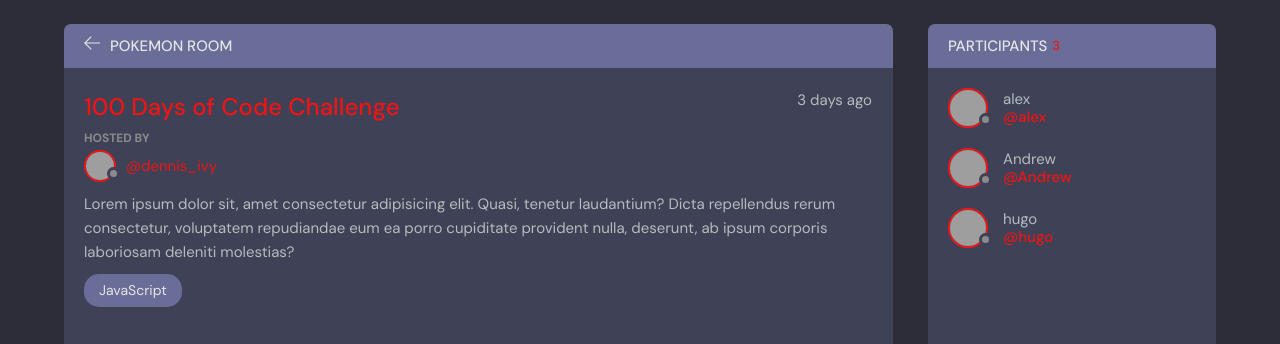
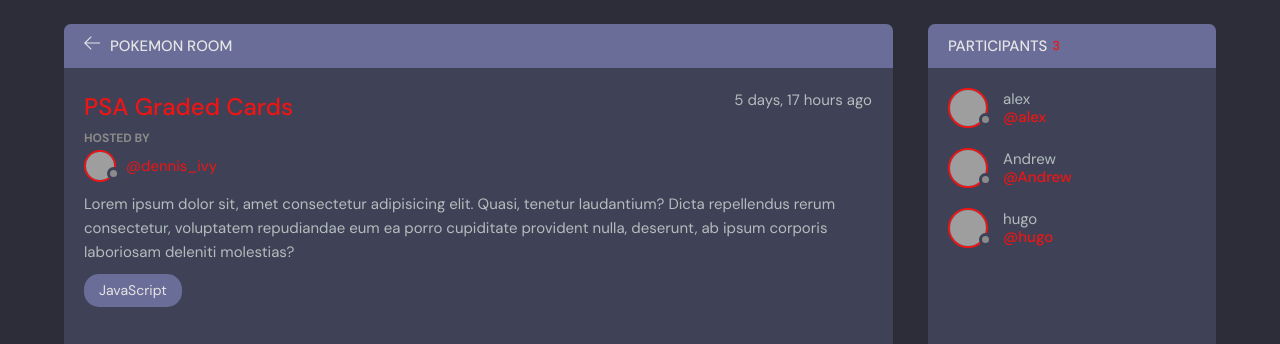
Before and after one commit to aokealy/pokemon, a Django app: page /room/1/ in a window 1280 px wide. Shown: the part 76-420 px from the top of the page. Run offline with Django 4.2, Linux system fonts and the light colour scheme; data comes from the database, SQL or seed files in the repository; grey boxes are pictures that could not be loaded.

Commit message:
Update room.html
clear some comments and add more conditions for room name and time the room was created

```diff
--- a/main/templates/main/room.html
+++ b/main/templates/main/room.html
@@ -56,27 +56,12 @@
             </div>
             {% endif %}
 
-            <!-- <button class="action-button" data-id="120" data-delete-url="https://randomuser.me/api/3324923"
-            data-edit-url="profile.html">
-            <svg version="1.1" xmlns="http://www.w3.org/2000/svg" width="32" height="32" viewBox="0 0 32 32">
-              <title>ellipsis-horizontal</title>
-              <path
-                d="M16 7.843c-2.156 0-3.908-1.753-3.908-3.908s1.753-3.908 3.908-3.908c2.156 0 3.908 1.753 3.908 3.908s-1.753 3.908-3.908 3.908zM16 1.98c-1.077 0-1.954 0.877-1.954 1.954s0.877 1.954 1.954 1.954c1.077 0 1.954-0.877 1.954-1.954s-0.877-1.954-1.954-1.954z">
-              </path>
-              <path
-                d="M16 19.908c-2.156 0-3.908-1.753-3.908-3.908s1.753-3.908 3.908-3.908c2.156 0 3.908 1.753 3.908 3.908s-1.753 3.908-3.908 3.908zM16 14.046c-1.077 0-1.954 0.877-1.954 1.954s0.877 1.954 1.954 1.954c1.077 0 1.954-0.877 1.954-1.954s-0.877-1.954-1.954-1.954z">
-              </path>
-              <path
-                d="M16 31.974c-2.156 0-3.908-1.753-3.908-3.908s1.753-3.908 3.908-3.908c2.156 0 3.908 1.753 3.908 3.908s-1.753 3.908-3.908 3.908zM16 26.111c-1.077 0-1.954 0.877-1.954 1.954s0.877 1.954 1.954 1.954c1.077 0 1.954-0.877 1.954-1.954s-0.877-1.954-1.954-1.954z">
-              </path>
-            </svg>
-          </button> -->
-          </div>
+           </div>
           <div class="room__box scroll">
             <div class="room__header scroll">
               <div class="room__info">
-                <h3>100 Days of Code Challenge</h3>
-                <span>3 days ago</span>
+                <h3>{{room.name}}</h3>
+                <span>{{room.created|timesince}} ago</span>
               </div>
               <div class="room__hosted">
                 <p>Hosted By</p>
```
